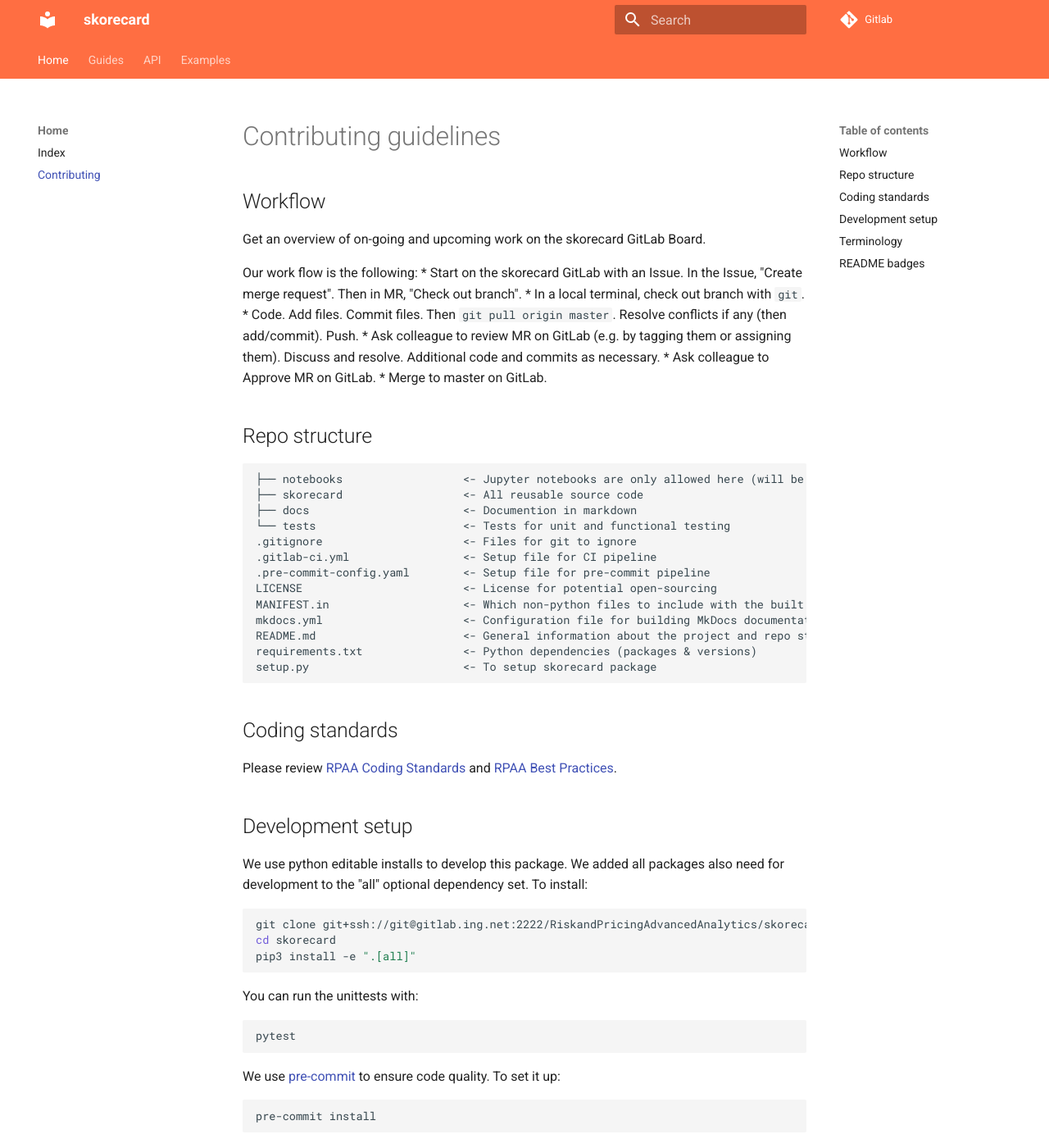
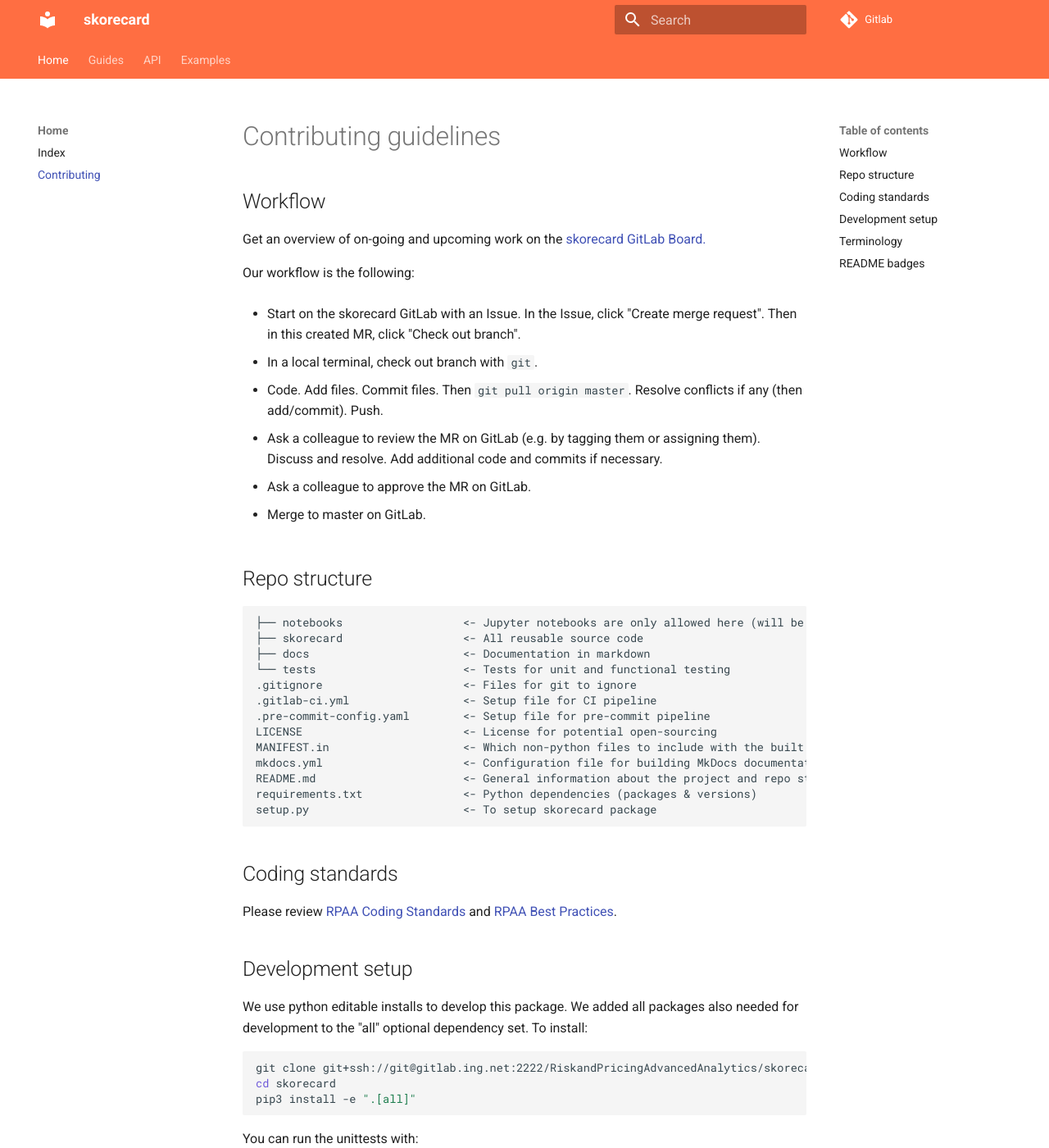
Before and after one commit to orchardbirds/skorecard-1, an MkDocs documentation site: the page built from docs/contributing.md, in a window 1280 px wide and 1400 px high. Shown: the whole window at 82% size. Built offline with MkDocs 1.6.1 and Material for MkDocs 9.7.7, drawn with Linux system fonts in a browser that asks for light colours; some of the changed text lies outside the part shown.

Commit message:
The grammar of Her Majesty

````diff
--- a/docs/contributing.md
+++ b/docs/contributing.md
@@ -2,23 +2,30 @@
 
 ## Workflow
 
-Get an overview of on-going and upcoming work on the skorecard GitLab Board.
+Get an overview of on-going and upcoming work on the [skorecard GitLab Board.](https://gitlab.ing.net/RiskandPricingAdvancedAnalytics/skorecard/boards)
 
-Our work flow is the following:
-* Start on the skorecard GitLab with an Issue. In the Issue, "Create merge request". Then in MR, "Check out branch".
-* In a local terminal, check out branch with `git`.
-* Code. Add files. Commit files. Then `git pull origin master`. Resolve conflicts if any (then add/commit). Push.
-* Ask colleague to review MR on GitLab (e.g. by tagging them or assigning them). Discuss and resolve. Additional code
-and commits as necessary.
-* Ask colleague to Approve MR on GitLab.
-* Merge to master on GitLab.
+Our workflow is the following:
+
+- Start on the skorecard GitLab with an Issue. In the Issue, click "Create merge request". Then in this created MR,
+ click "Check out branch".
+
+- In a local terminal, check out branch with `git`.
+
+- Code. Add files. Commit files. Then `git pull origin master`. Resolve conflicts if any (then add/commit). Push.
+
+- Ask a colleague to review the MR on GitLab (e.g. by tagging them or assigning them). Discuss and resolve. Add additional code
+and commits if necessary.
+
+- Ask a colleague to approve the MR on GitLab.
+
+- Merge to master on GitLab.
 
 ## Repo structure
 
 ``` nohighlight
 ├── notebooks                  <- Jupyter notebooks are only allowed here (will be moved to docs/ folder instead!)
 ├── skorecard                  <- All reusable source code
-├── docs                       <- Documention in markdown
+├── docs                       <- Documentation in markdown
 └── tests                      <- Tests for unit and functional testing
 .gitignore                     <- Files for git to ignore
 .gitlab-ci.yml                 <- Setup file for CI pipeline
@@ -38,7 +45,7 @@ Please review [RPAA Coding Standards](https://confluence.europe.intranet/display
 
 ## Development setup
 
-We use python editable installs to develop this package. We added all packages also need for development to the "all" optional dependency set. To install:
+We use python editable installs to develop this package. We added all packages also needed for development to the "all" optional dependency set. To install:
 
 ```shell
 git clone git+ssh://git@gitlab.ing.net:2222/RiskandPricingAdvancedAnalytics/skorecard.git
@@ -60,7 +67,7 @@ pre-commit install
 
 We use [SemVer](http://semver.org/) for versioning.
 
-We use [mkdocs](https://www.mkdocs.org/) for documentation, you can view the docs locally with:
+We use [mkdocs](https://www.mkdocs.org/) for documentation. You can view the docs locally with:
 
 ```bash
 mkdocs serve
````
